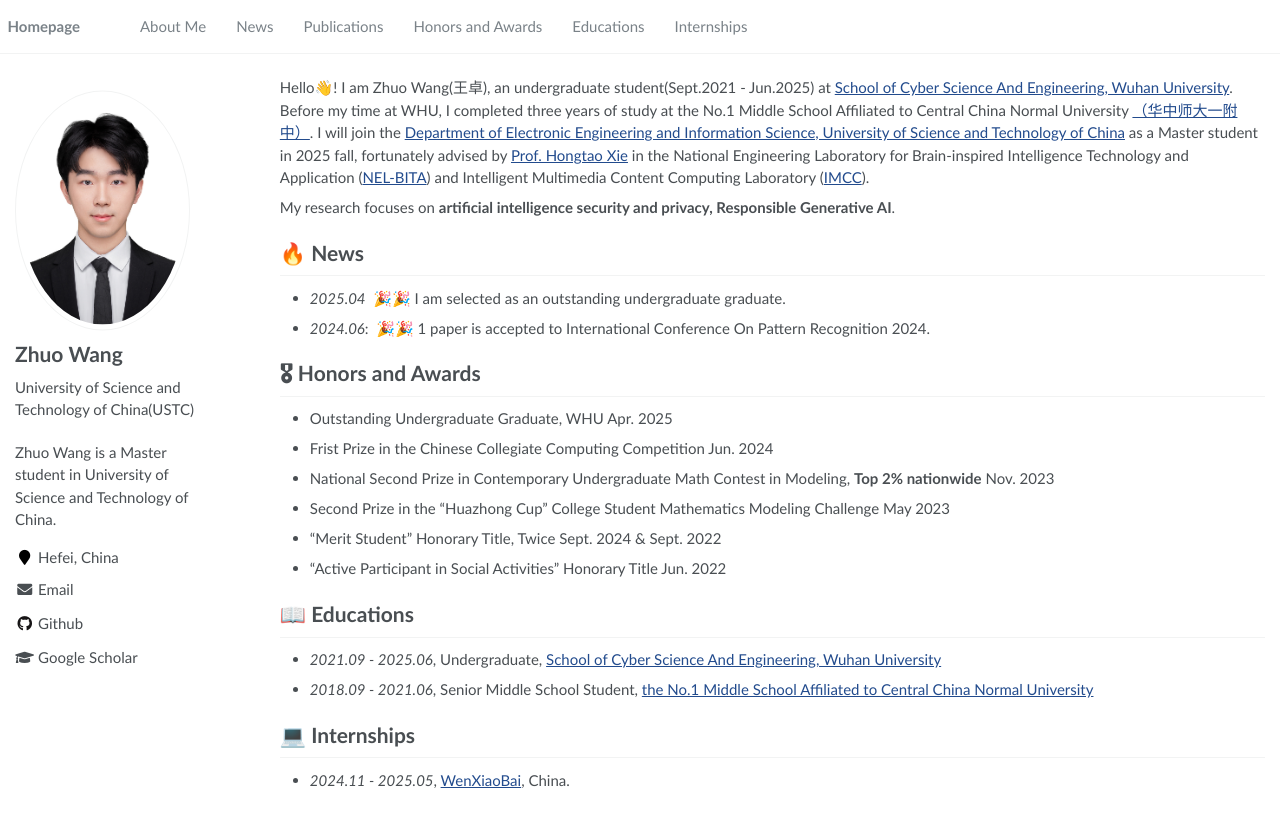
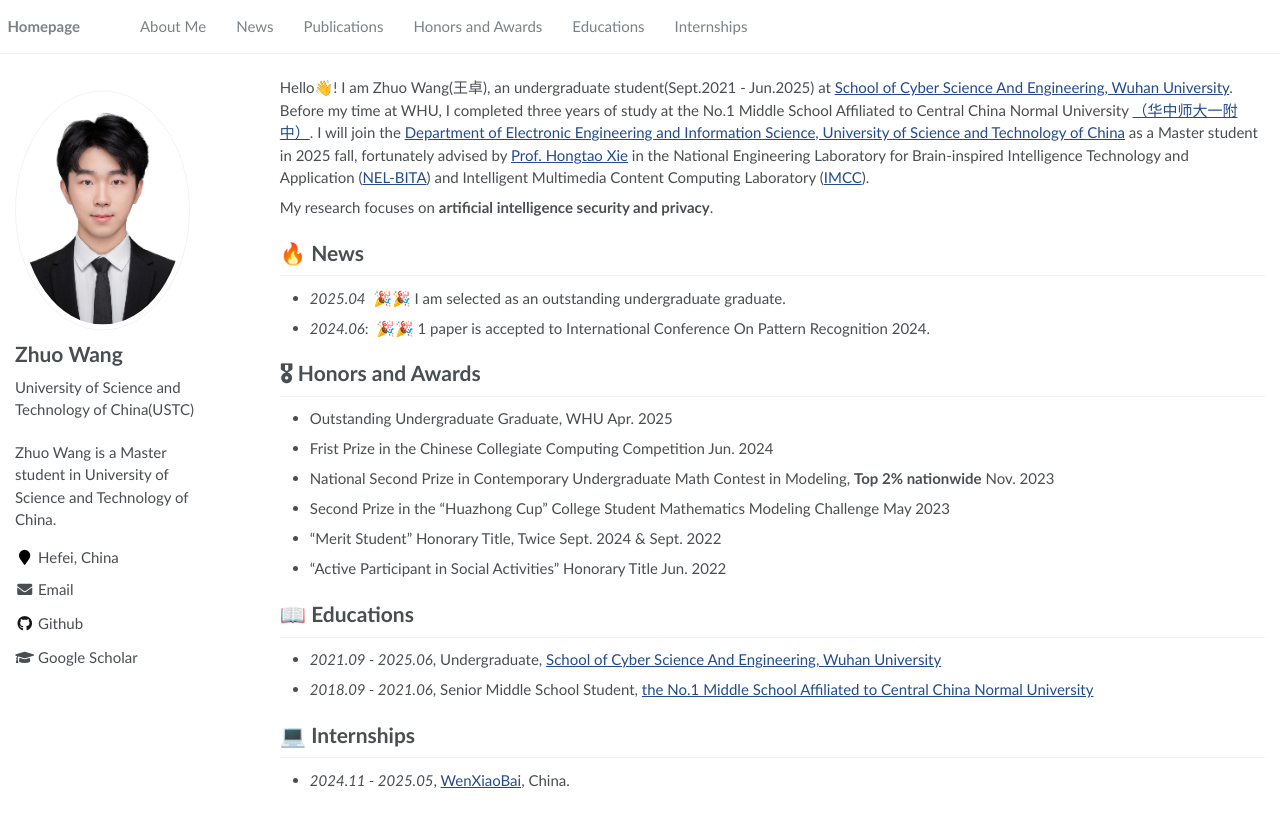
Before and after one commit to ZehyrW/ZehyrW.github.io, a Jekyll site: the page built from _pages/about.md, in a window 1280 px wide. Shown: the top 827 px of the page. Built offline with Jekyll 4.4.1, drawn with Linux system fonts in a browser that asks for light colours.

Commit message:
Update about.md

```diff
--- a/_pages/about.md
+++ b/_pages/about.md
@@ -19,7 +19,7 @@
 
 Hello👋! I am Zhuo Wang(王卓), an undergraduate student(Sept.2021 - Jun.2025) at [School of Cyber Science And Engineering, Wuhan University](https://cse.whu.edu.cn). Before my time at WHU, I completed three years of study at the No.1 Middle School Affiliated to Central China Normal University [（华中师大一附中）](https://www.hzsdyfz.com.cn). I will join the [Department of Electronic Engineering and Information Science, University of Science and Technology of China](https://eeis.ustc.edu.cn/main.htm) as a Master student in 2025 fall, fortunately advised by [Prof. Hongtao Xie](https://imcc.ustc.edu.cn/_upload/tpl/0d/13/3347/template3347/xiehongtao.html) in the National Engineering Laboratory for Brain-inspired Intelligence Technology and Application ([NEL-BITA](https://leinao.ustc.edu.cn/main.htm)) and Intelligent Multimedia Content Computing Laboratory ([IMCC](https://imcc.ustc.edu.cn/main.htm)).
 
-My research focuses on **artificial intelligence security and privacy, Responsible Generative AI**.
+My research focuses on **artificial intelligence security and privacy**.
 
 <!-- My research interest includes neural machine translation and computer vision. I have published more than 100 papers at the top international AI conferences with total <a href='https://scholar.google.com/citations?user=DhtAFkwAAAAJ'>google scholar citations <strong><span id='total_cit'>260000+</span></strong></a> (You can also use google scholar badge <a href='https://scholar.google.com/citations?user=DhtAFkwAAAAJ'><img src="https://img.shields.io/endpoint?url={{ url | url_encode }}&logo=Google%20Scholar&labelColor=f6f6f6&color=9cf&style=flat&label=citations"></a>). -->
 
```
